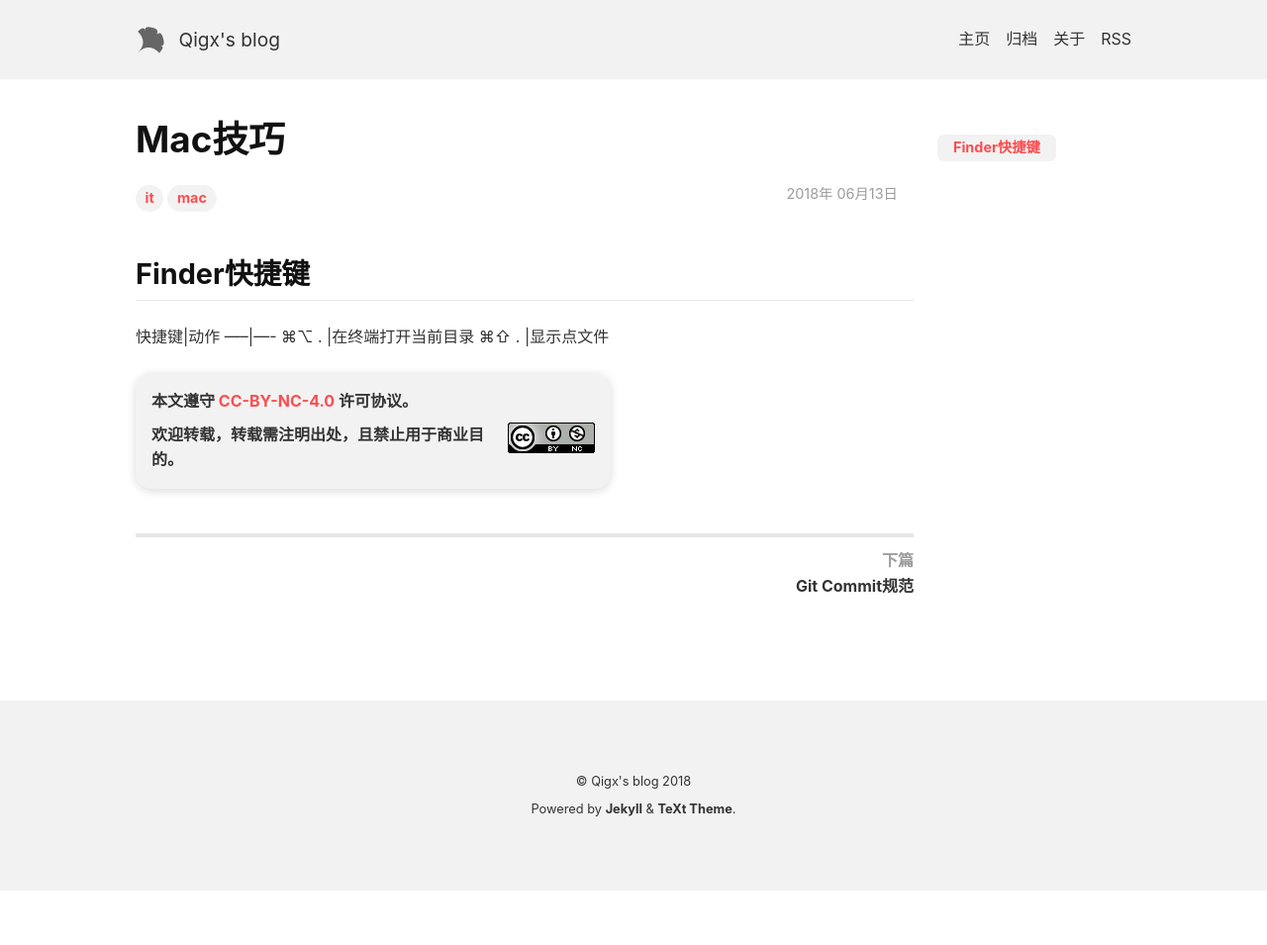
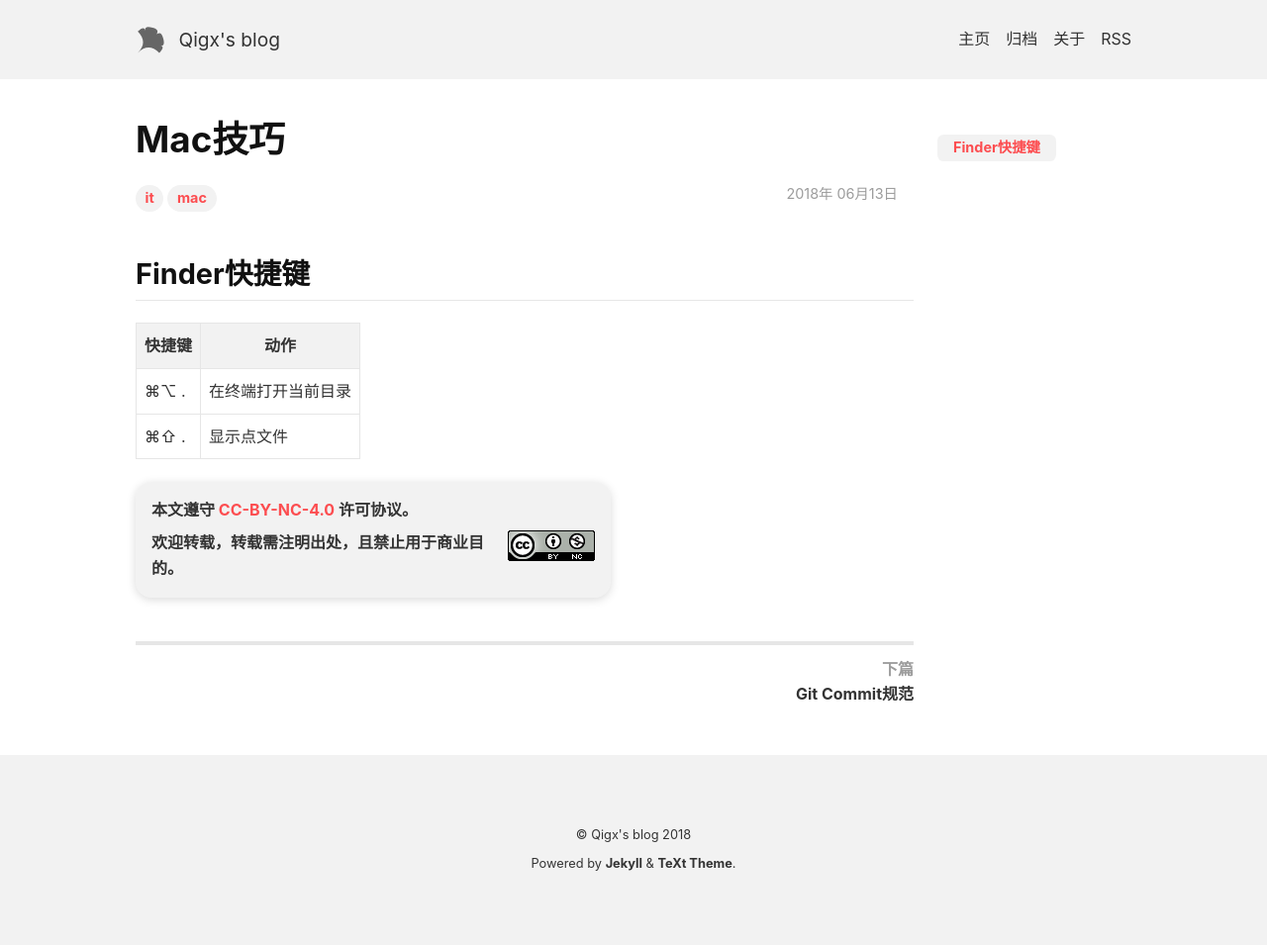
Before and after one commit to qigx/qigx.github.io, a Jekyll site: the page built from _posts/2018-06-13-mac.md, in a window 1280 px wide. Shown: the whole page at 99% size. Built offline with Jekyll 4.4.1, drawn with Linux system fonts in a browser that asks for light colours; nearby versions of some CDN libraries; comment, search, counter and statistics services are not loaded; before the commit the page ends 900 px from its top, so only the background shows below that.

Commit message:
doc 20180613

```diff
--- a/_posts/2018-06-13-mac.md
+++ b/_posts/2018-06-13-mac.md
@@ -5,7 +5,8 @@ key: 20180613
 tags: it mac
 ---
 ## Finder快捷键
-快捷键|动作
------|----
-⌘⌥ . |在终端打开当前目录
-⌘⇧ . |显示点文件
+
+快捷键 | 动作
+---|---
+⌘⌥ . | 在终端打开当前目录
+⌘⇧ . | 显示点文件
```
